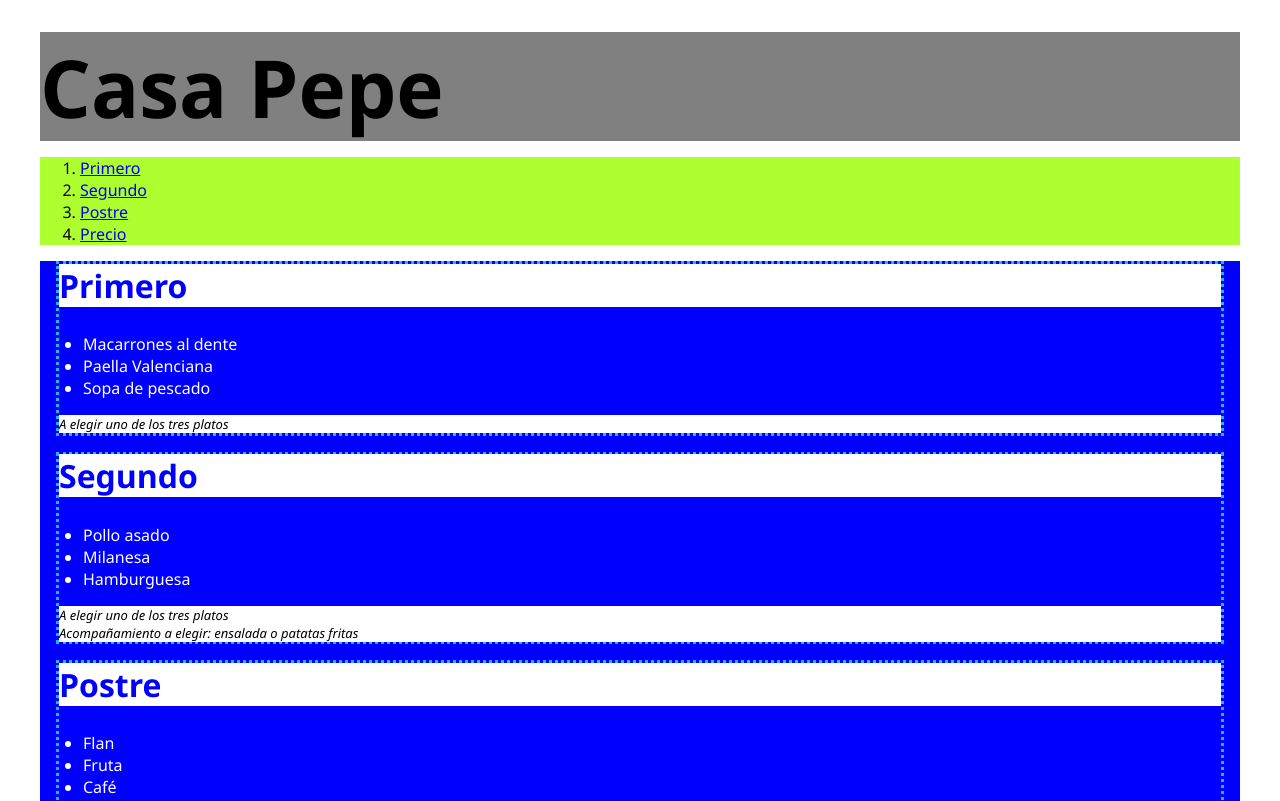
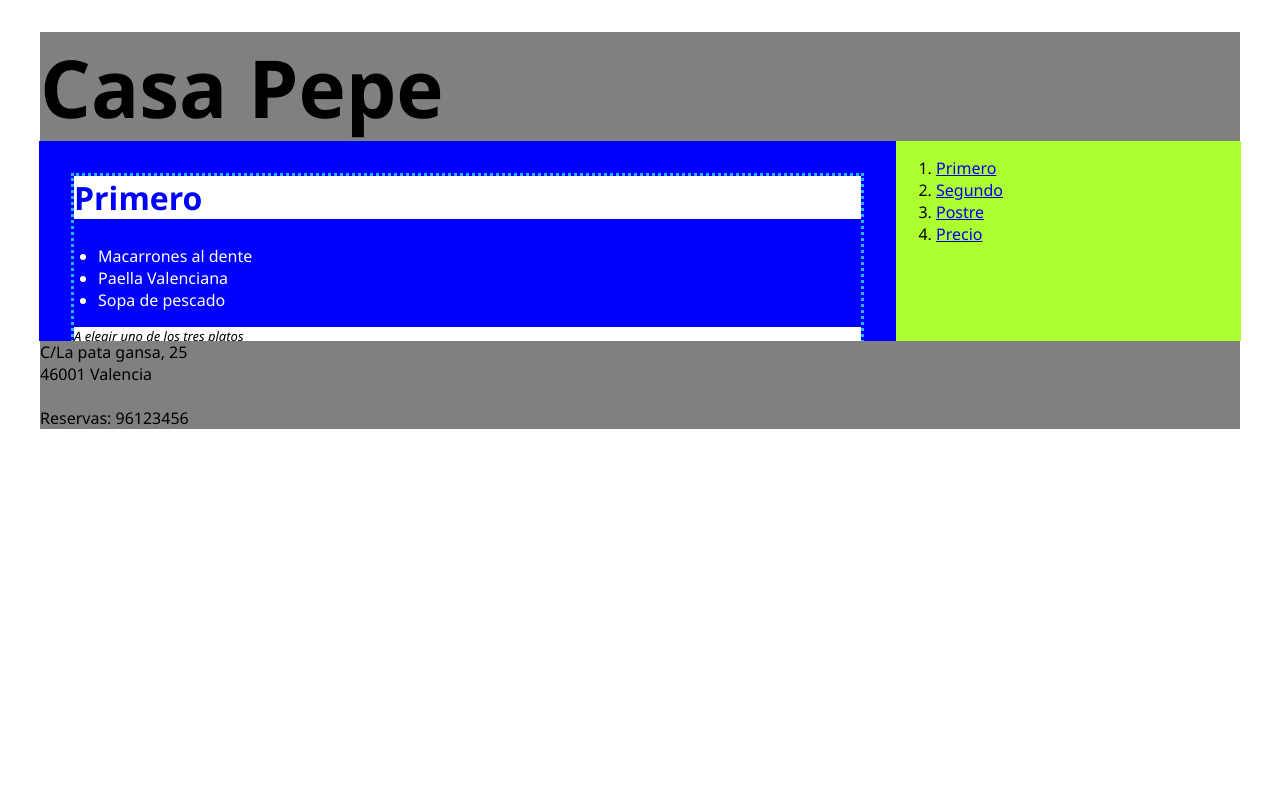
Before and after one commit to LazaroBC/Abastos, a plain HTML site: page LLMM/HTML/HTML/LMI_8/index.html in a window 1280 px wide. Shown: the top 801 px of the page. Drawn offline with Linux system fonts and the light colour scheme.

Commit message:
LLMM LMI_8

```diff
--- a/LLMM/HTML/HTML/css/styles8.css
+++ b/LLMM/HTML/HTML/css/styles8.css
@@ -8,19 +8,30 @@ header {
     background-color: gray;
     font-size: 5rem;
     font-weight: bolder;
+    position: initial;
 }
 
 nav {
     background-color: greenyellow;
+    position: absolute;
+    left: 70%;
+    right: 39px;
+    height: 200px;
 }
 
 section {
     background-color: blue;
+    position: absolute;
+    left: 39px;
+    right: 30%;
+    height: 200px;
+    overflow: hidden;
 }
 
 article {
     border: dotted rgb(36, 181, 238);
-    margin: 1rem;
+    margin: 2rem;
+
 
 }
 
@@ -45,4 +56,7 @@ h2 {
 
 footer {
     background-color: gray;
+    position:relative;
+    top: 200px;
+
 }
```
